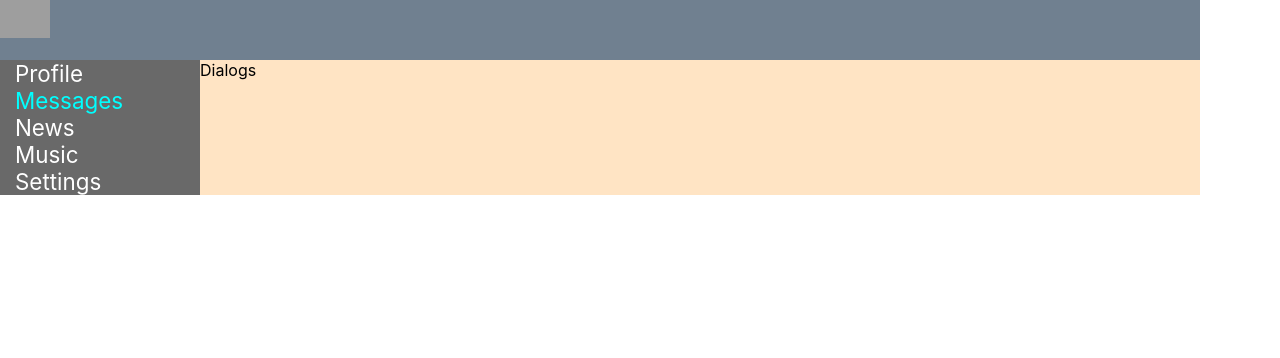
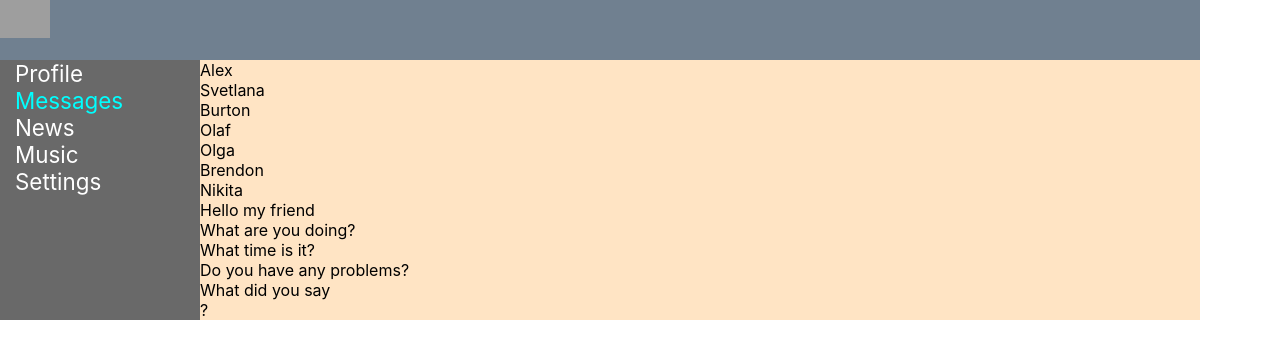
Before and after one commit to Pronat/samurai-way-main, a React (Create React App) app: page /message in a window 1280 px wide. Shown: the top 358 px of the page. Built offline with nearby package versions, Linux system fonts and the light colour scheme; grey boxes are pictures that could not be loaded.

Commit message:
less19-9

```diff
--- a/src/components/Dialogs/Dialogs.module.css
+++ b/src/components/Dialogs/Dialogs.module.css
@@ -0,0 +1,11 @@
+.dialogsPage {
+
+}
+
+.names {
+
+}
+
+.name {
+
+}
--- a/src/components/Dialogs/Dialogs.tsx
+++ b/src/components/Dialogs/Dialogs.tsx
@@ -6,8 +6,25 @@ type DialogsType = {
 }
 const Dialogs = (props: DialogsType) => {
     return (
-        <div>
-            Dialogs
+        <div className={s.dialogsPage}>
+            <div className={s.names}>
+                <div className={s.name}>Alex</div>
+                <div className={s.name}>Svetlana</div>
+                <div className={s.name}>Burton</div>
+                <div className={s.name}>Olaf</div>
+                <div className={s.name}>Olga</div>
+                <div className={s.name}>Brendon</div>
+                <div className={s.name}>Nikita</div>
+            </div>
+
+            <div className={s.messages}>
+                <div className={s.message}>Hello my friend</div>
+                <div className={s.message}>What are you doing?</div>
+                <div className={s.message}>What time is it?</div>
+                <div className={s.message}>Do you have any problems?</div>
+                <div className={s.message}>What did you say</div>
+            </div>?
+
         </div>
     );
 };
```
